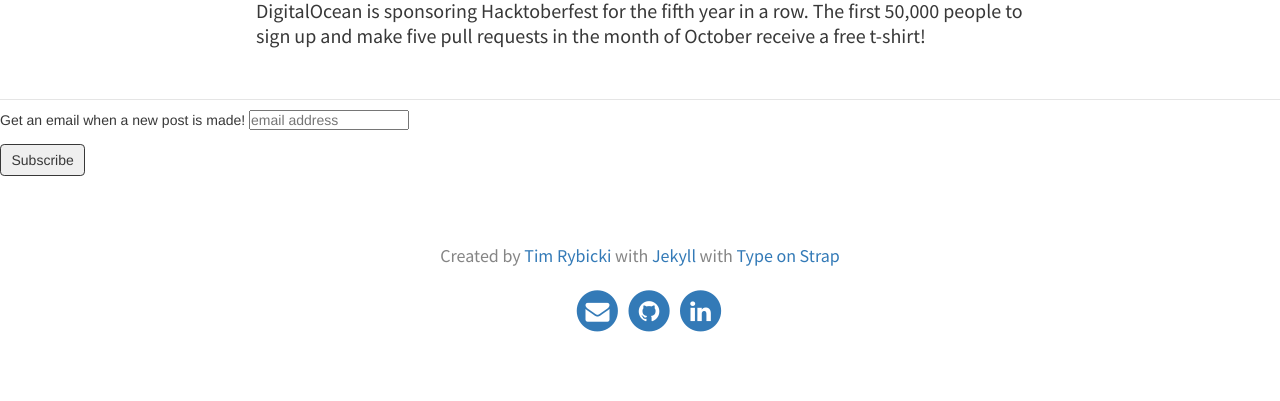
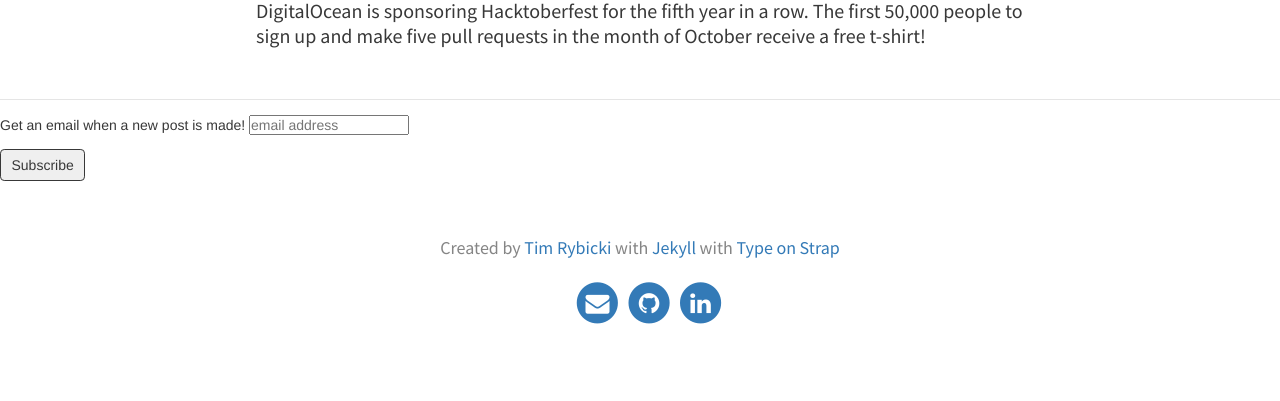
Before and after one commit to celtic426/blog, a Jekyll site: the page built from index.html, in a window 1280 px wide. Shown: the part 1645-2046 px from the top of the page. Built offline with Jekyll 4.4.1, drawn with Linux system fonts in a browser that asks for light colours; the list of posts is cut into pages by our own code; comment, search, counter and statistics services are not loaded.

Commit message:
Reduce size between mail form and Created by footer

```diff
--- a/_includes/subscription-form.html
+++ b/_includes/subscription-form.html
@@ -11,7 +11,7 @@
 	/* Add your own Mailchimp form style overrides in your site stylesheet or in this style block.
 	   We recommend moving this block and the preceding CSS link to the HEAD of your HTML file. */
 	.tim {
-		padding-top: 10px;
+		padding-top: 15px;
 
 	}
 </style>
--- a/_sass/includes/_footer.scss
+++ b/_sass/includes/_footer.scss
@@ -1,5 +1,8 @@
 .site-footer {
     @extend %padding-regular;
+    // TPR - Reduce size between mail form and Created by footer
+    padding-top: 3%;
+
     display: inline-block;
     text-align: center;
     width: 100%;
```
